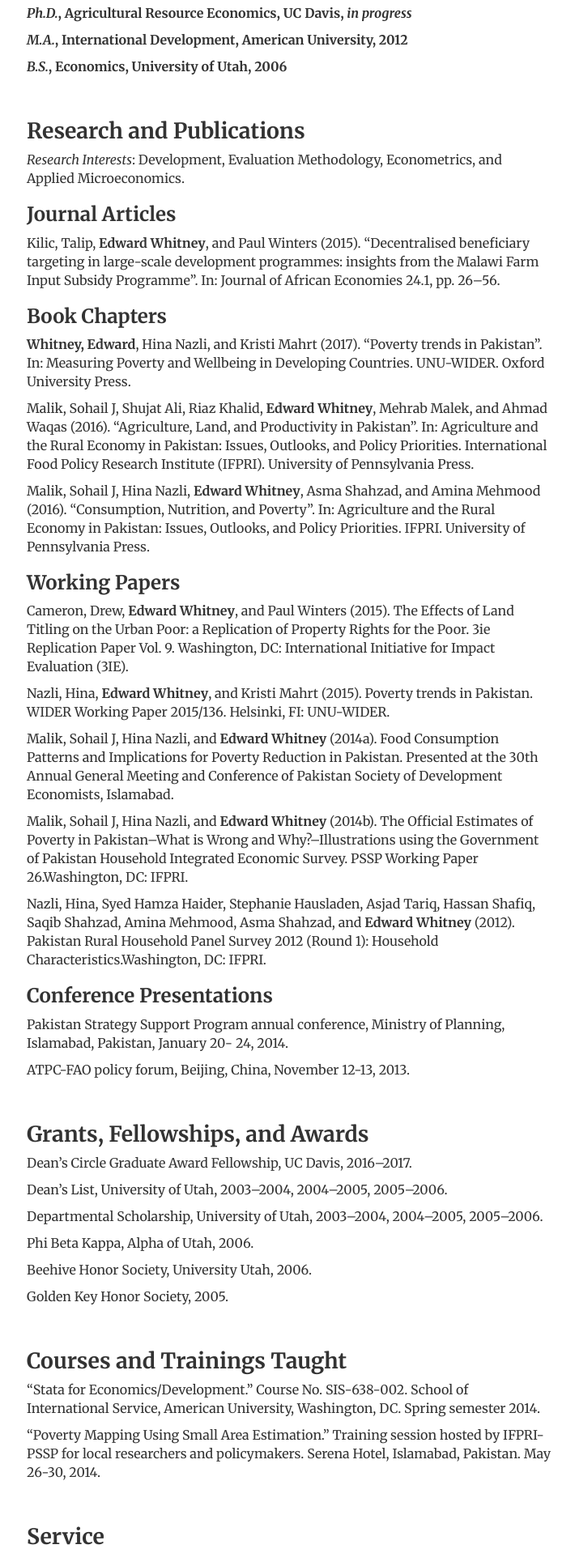
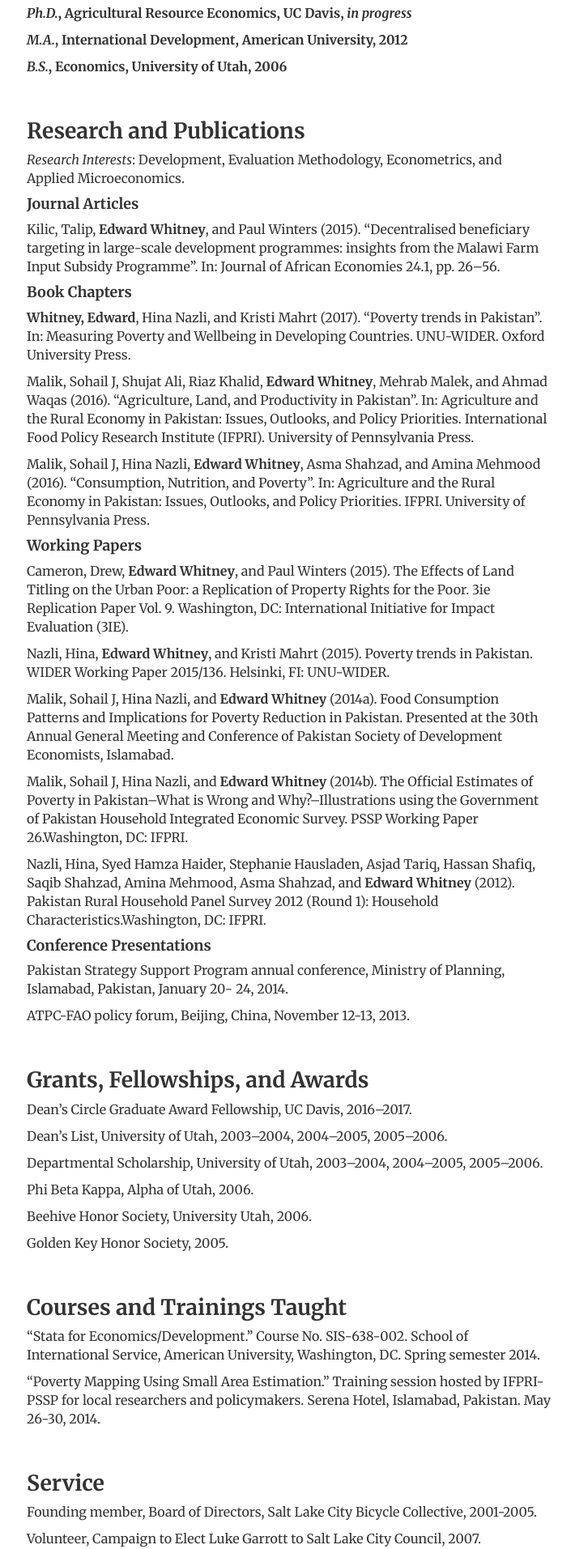
Before and after one commit to edwardmw/edwardmwhitney, a Jekyll site: the page built from cv/index.html, in a window 1280 px wide. Shown: the part 367-2280 px from the top of the page at 81% size, without its empty margins (283-993 px from the left). Built offline with Jekyll 4.4.1, drawn with Linux system fonts in a browser that asks for light colours.

Commit message:
commit2.65

```diff
--- a/cv/index.html
+++ b/cv/index.html
@@ -36,11 +36,11 @@ description: Current CV for Edward Whitney, a PhD. student, Development Economis
 
 				<p><i>Research Interests</i>: Development, Evaluation Methodology, Econometrics, and Applied Microeconomics.</p>
 
-				<h3>Journal Articles</h3>
+				<h4>Journal Articles</h4>
 
 				<p>Kilic, Talip, <b>Edward Whitney</b>, and Paul Winters (2015). “Decentralised beneficiary targeting in large-scale development programmes: insights from the Malawi Farm Input Subsidy Programme”. In: Journal of African Economies 24.1, pp. 26–56.</p>
 
-				<h3>Book Chapters</h3>
+				<h4>Book Chapters</h4>
 
 				<p><b>Whitney, Edward</b>, Hina Nazli, and Kristi Mahrt (2017). “Poverty trends in Pakistan”. In: Measuring Poverty and	Wellbeing in Developing Countries. UNU-WIDER. Oxford University Press.</p>
 
@@ -48,7 +48,7 @@ description: Current CV for Edward Whitney, a PhD. student, Development Economis
 
 				<p>Malik, Sohail J, Hina Nazli, <b>Edward Whitney</b>, Asma Shahzad, and Amina Mehmood (2016). “Consumption, Nutrition, and Poverty”. In: Agriculture and the Rural Economy in Pakistan: Issues, Outlooks, and Policy Priorities. IFPRI. University of Pennsylvania Press.</p>
 
-				<h3>Working Papers</h3>
+				<h4>Working Papers</h4>
 
 				<p>Cameron, Drew, <b>Edward Whitney</b>, and Paul Winters (2015). The Effects of Land Titling on the Urban Poor: a Replication of Property Rights for the Poor. 3ie Replication Paper Vol. 9. Washington, DC: International Initiative for Impact Evaluation (3IE).</p>
 
@@ -62,7 +62,7 @@ description: Current CV for Edward Whitney, a PhD. student, Development Economis
 				Asma Shahzad, and <b>Edward Whitney</b> (2012). Pakistan Rural Household Panel Survey 2012 (Round 1): Household
 				Characteristics.Washington, DC: IFPRI.</p>
 
-				<h3>Conference Presentations</h3>
+				<h4>Conference Presentations</h4>
 
 				<p>Pakistan Strategy Support Program annual conference, Ministry of Planning, Islamabad, Pakistan, January 20-
 				24, 2014.</p>
```
